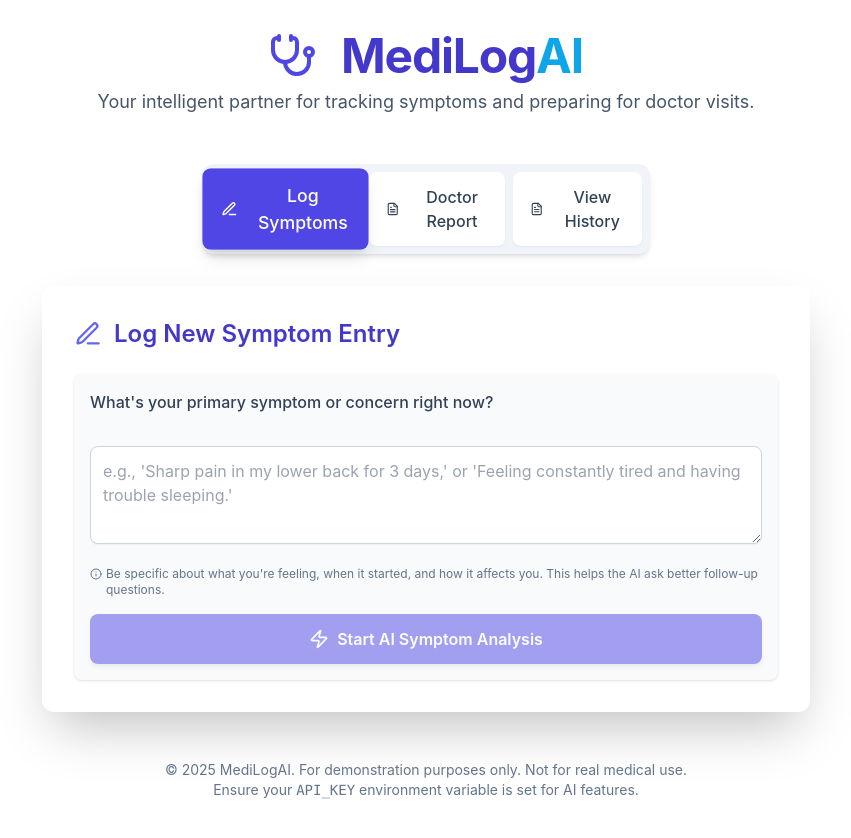
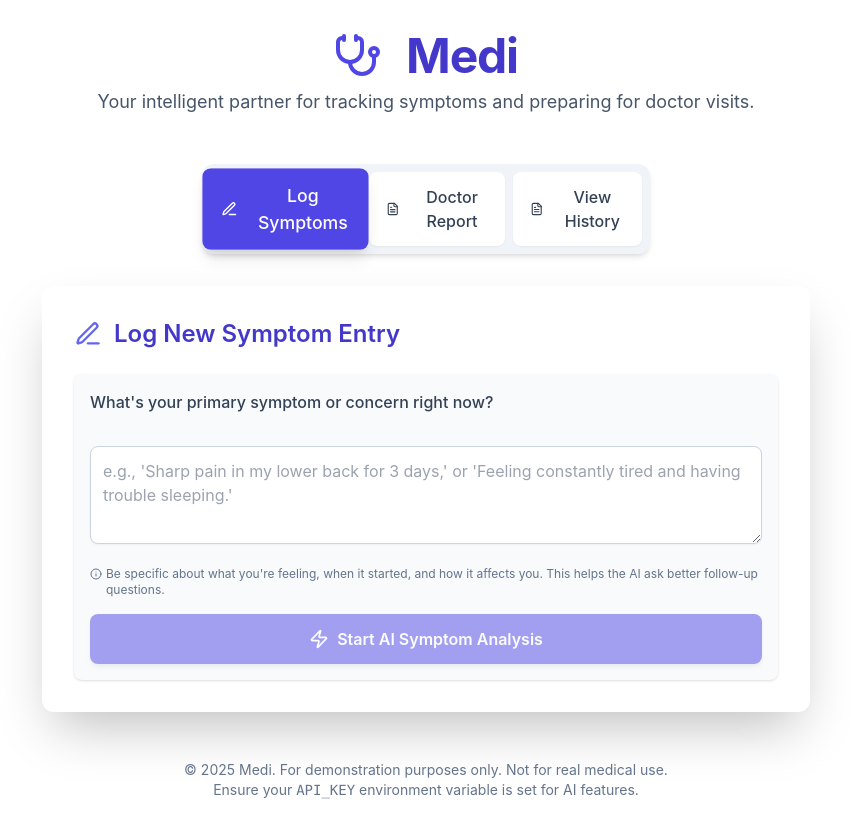
Before and after one commit to omergdalia/medilog-ai, a React (Vite) app in the folder frontend/: page / in a window 1280 px wide. Shown: the top 838 px of the page, without its empty margins (214-1065 px from the left). Built offline with nearby package versions, Linux system fonts and the light colour scheme.

Commit message:
changed to Medi

```diff
--- a/frontend/index.html
+++ b/frontend/index.html
@@ -4,7 +4,7 @@
     <meta charset="UTF-8" />
     <link rel="icon" type="image/svg+xml" href="/vite.svg" />
     <meta name="viewport" content="width=device-width, initial-scale=1.0" />
-    <title>MediLogAI</title>
+    <title>Medi</title>
     <script src="https://cdn.tailwindcss.com"></script>
   </head>
   <body class="bg-slate-50 text-slate-800">
--- a/frontend/src/components/SymptomLogger.tsx
+++ b/frontend/src/components/SymptomLogger.tsx
@@ -174,7 +174,7 @@ export const SymptomLogger: React.FC = () => {
             {isLoading && conversation.length > 0 && conversation[conversation.length -1].sender === 'user' && (
                 <div className="flex items-center justify-start space-x-2 p-2">
                     <MessageSquareIcon className="w-8 h-8 text-indigo-400 animate-pulse" />
-                    <span className="text-slate-500 italic">AI is typing...</span>
+                    <span className="text-slate-500 italic">Medi is typing...</span>
                 </div>
             )}
             <div ref={chatMessagesEndRef} />
@@ -240,7 +240,7 @@ const ChatMessageDisplay: React.FC<{ message: ChatMessage }> = ({ message }) =>
         <div className="flex items-center mb-1">
           {isUser ? <UserIcon className="w-4 h-4 mr-2" /> : <MessageSquareIcon className="w-4 h-4 mr-2 text-indigo-500" />}
           <span className={`font-semibold text-sm ${isUser ? 'text-sky-100' : 'text-indigo-600'}`}>
-            {isUser ? 'You' : 'MediLogAI'}
+            {isUser ? 'You' : 'Medi'}
           </span>
         </div>
         <p className="text-sm whitespace-pre-wrap">{message.text}</p>
--- a/frontend/src/pages/HomePage.tsx
+++ b/frontend/src/pages/HomePage.tsx
@@ -59,7 +59,7 @@ const HomePage:React.FC = () => {
               <div className="flex items-center justify-center space-x-3 mb-2">
                 <StethoscopeIcon className="w-12 h-12 text-indigo-600" />
                 <h1 className="text-4xl md:text-5xl font-bold text-indigo-700 tracking-tight">
-                  MediLog<span className="text-sky-500">AI</span>
+                  Medi<span className="text-sky-500"></span>
                 </h1>
               </div>
               <p className="text-slate-600 text-lg">
@@ -93,7 +93,7 @@ const HomePage:React.FC = () => {
       </main>
 
       <footer className="mt-12 text-center text-slate-500 text-sm">
-        <p>&copy; {new Date().getFullYear()} MediLogAI. For demonstration purposes only. Not for real medical use.</p>
+        <p>&copy; {new Date().getFullYear()} Medi. For demonstration purposes only. Not for real medical use.</p>
         <p>Ensure your <code>API_KEY</code> environment variable is set for AI features.</p>
       </footer>
     </div>
--- a/frontend/src/pages/OpeningPage.tsx
+++ b/frontend/src/pages/OpeningPage.tsx
@@ -120,7 +120,7 @@ export default function OpeningPage() {
     <div className="flex flex-col items-center justify-center min-h-screen bg-gradient-to-br from-sky-100 to-indigo-200 p-4 sm:p-6">
       <div className="w-full max-w-md bg-white/80 backdrop-blur-lg rounded-xl shadow-xl p-8 sm:p-10 border border-slate-300/70">
         <h1 className="text-4xl sm:text-5xl font-bold tracking-tight text-indigo-700 mb-3 text-center">
-          Welcome to <span className="text-sky-600">MediLogAI</span>
+          Welcome to <span className="text-sky-600">Medi</span>
         </h1>
         <p className="text-slate-500 text-md sm:text-lg mb-8 text-center">
           Your smart companion for tracking symptoms and prepping doctor visits.
```
